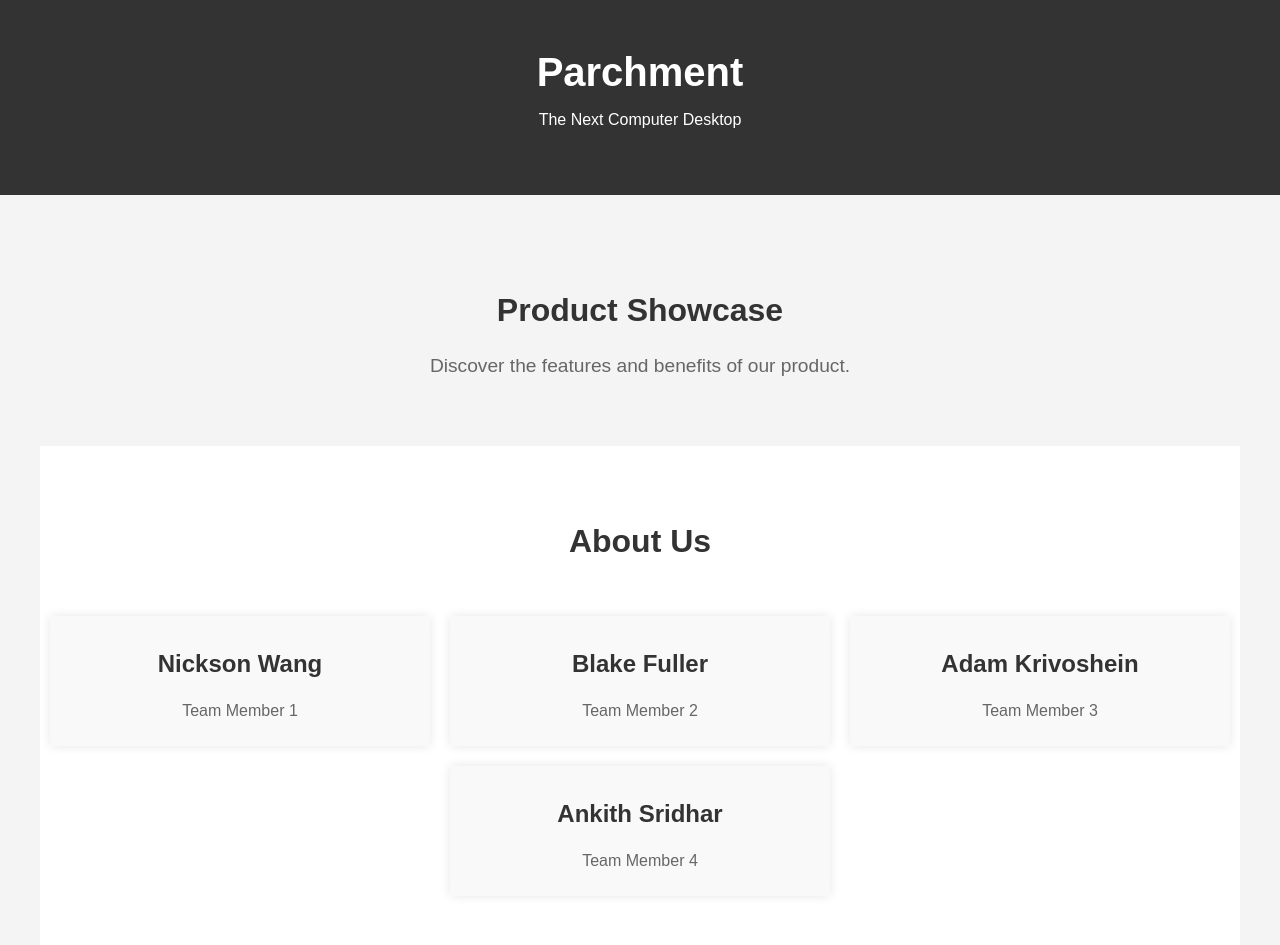
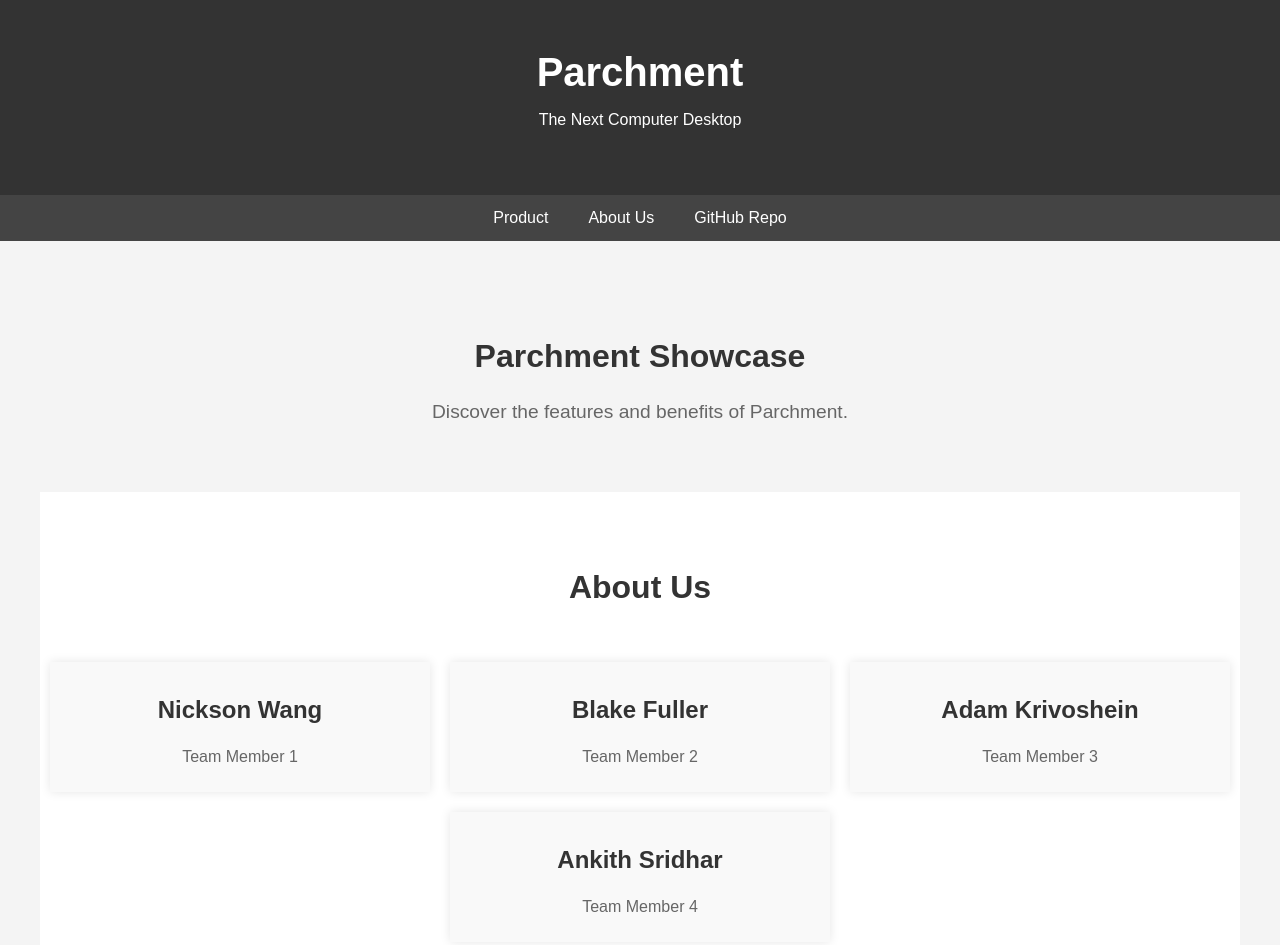
Before and after one commit to Blakeefuller/parchment.team2.io, a plain HTML site: page index.html in a window 1280 px wide. Shown: the top 945 px of the page. Drawn offline with Linux system fonts and the light colour scheme.

Commit message:
added a navbar and link to parchment website button

```diff
--- a/index.html
+++ b/index.html
@@ -12,12 +12,17 @@
         <h1>Parchment</h1>
         <p>The Next Computer Desktop</p>
     </header>
+    <nav class="navbar">
+        <a href="#product">Product</a>
+        <a href="#about">About Us</a>
+        <a href="#cta">GitHub Repo</a>
+    </nav>
     <div class="container">
-        <section class="product">
-            <h2>Product Showcase</h2>
-            <p>Discover the features and benefits of our product.</p>
+        <section id="product" class="product">
+            <h2>Parchment Showcase</h2>
+            <p>Discover the features and benefits of Parchment.</p>
         </section>
-        <section class="about">
+        <section id="about" class="about">
             <h2>About Us</h2>
             <div class="team">
                 <div class="team-member">
@@ -38,8 +43,9 @@
                 </div>
             </div>
         </section>
-        <section class="cta">
+        <section id="cta" class="cta">
             <a href="https://github.com/capturedsun/Parchment" target="_blank">Visit Our GitHub</a>
+            <a href="https://www.parchment.page/" target="_blank">Visit Our Website</a>
         </section>
     </div>
 </body>
--- a/styles/style.css
+++ b/styles/style.css
@@ -21,6 +21,24 @@ header {
 header h1 {
     margin: 0;
     font-size: 2.5em;
+}
+
+.navbar {
+    display: flex;
+    justify-content: center;
+    background-color: #444;
+}
+
+.navbar a {
+    padding: 14px 20px;
+    display: block;
+    color: white;
+    text-align: center;
+    text-decoration: none;
+}
+
+.navbar a:hover {
+    background-color: #555;
 }
 
 .product {
```
